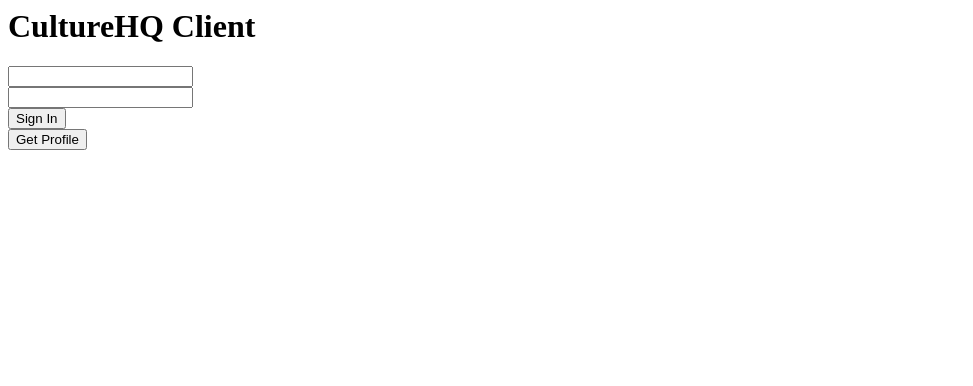
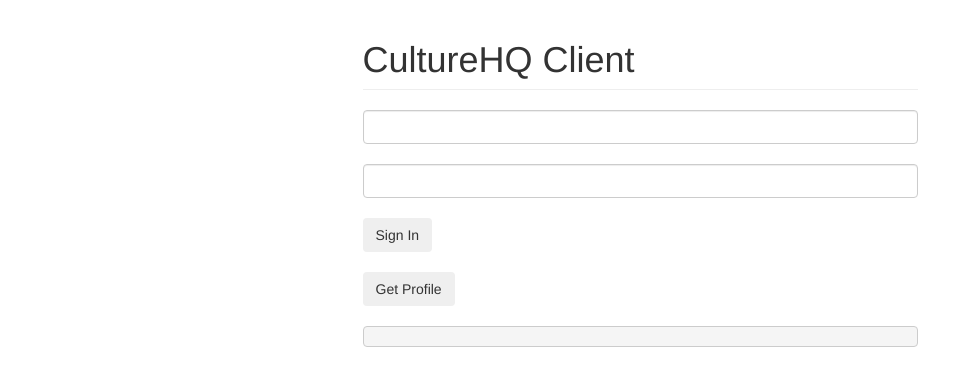
Before and after one commit to CultureHQ/client, a website built with webpack: page test.html in a window 1280 px wide. Shown: the whole page, without its empty margins (0-973 px from the left). Built offline with nearby package versions, Linux system fonts and the light colour scheme.

Commit message:
Fix up the test file

```diff
--- a/test.html
+++ b/test.html
@@ -1,31 +1,45 @@
-<html>
+<!DOCTYPE html>
+<html lang="en">
   <head>
-    <title>Testing</title>
+    <meta charset="utf-8">
+    <meta http-equiv="X-UA-Compatible" content="IE=edge">
+    <meta name="viewport" content="width=device-width, initial-scale=1">
+    <title>CultureHQ Client Testing</title>
+
     <script src="index.js"></script>
-    <style>
-#output {
-  max-width: 100%;
-  white-space: pre-wrap;
-}
-    </style>
+
+    <link rel="stylesheet" href="https://maxcdn.bootstrapcdn.com/bootstrap/3.3.7/css/bootstrap.min.css" integrity="sha384-BVYiiSIFeK1dGmJRAkycuHAHRg32OmUcww7on3RYdg4Va+PmSTsz/K68vbdEjh4u" crossorigin="anonymous">
   </head>
   <body>
-    <h1>CultureHQ Client</h1>
+    <div class="container">
+      <div class="row">
+        <div class="col-xs-6 col-xs-offset-3">
+          <h1 class="page-header">CultureHQ Client</h1>
 
-    <input type="text" name="email" /><br />
-    <input type="password" name="password" /><br />
-    <button id="sign-in">Sign In</button><br />
-    <button id="get-profile">Get Profile</button><br />
+          <form class="form">
+            <input type="text" name="email" class="form-control" /><br />
+            <input type="password" name="password" class="form-control" /><br />
+            <button id="sign-in" class="btn">Sign In</button>
+          </form><br />
 
-    <pre id="output"></pre>
-
+          <button id="get-profile" class="btn">Get Profile</button>
+        </div>
+      </div>
+      <br />
+      <div class="row">
+        <div class="col-xs-6 col-xs-offset-3">
+          <pre id="output" style="white-space: pre-line"></pre>
+        </div>
+      </div>
+    </div>
     <script>
 const output = document.querySelector("#output");
 const callback = function (error, response) {
   output.innerHTML = JSON.stringify({ error: error, response: response });
 };
 
-document.querySelector("#sign-in").addEventListener("click", function () {
+document.querySelector("#sign-in").addEventListener("click", function (event) {
+  event.preventDefault();
   const email = document.querySelector("input[name=email]").value;
   const password = document.querySelector("input[name=password]").value;
   cultureHQ.signIn(email, password, callback);
```
